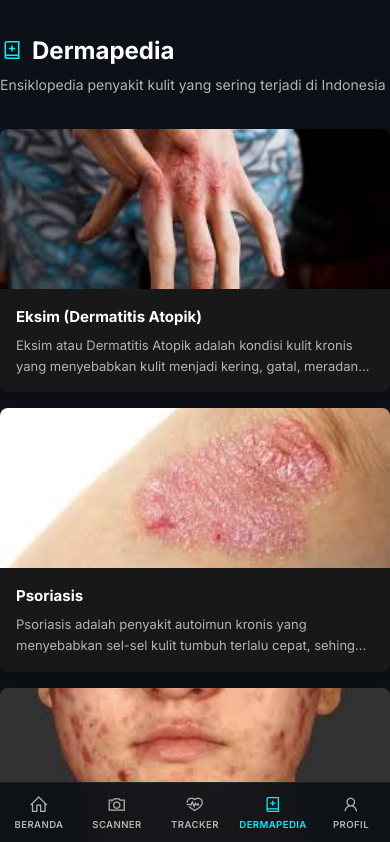
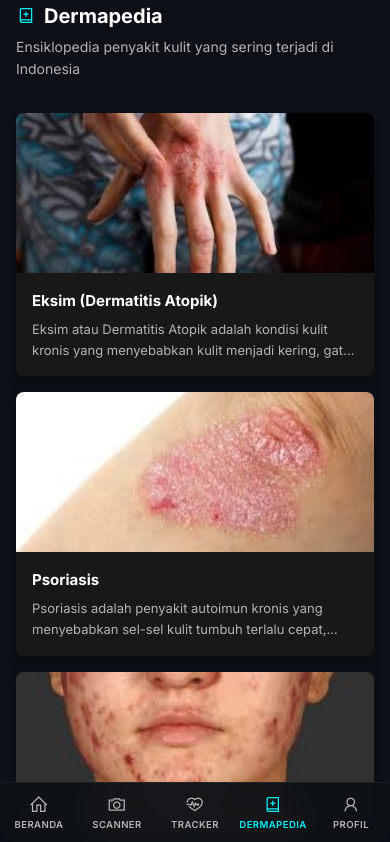
Before and after one commit to Aharist/SobatKulit, a Next.js app: page /edukasi in a window 390 px wide. Shown: the top 842 px of the page. Built offline with nearby package versions, Linux system fonts and the light colour scheme; no server answers.

Commit message:
feat: implement scanner camera component and initialize design system with global styles and layout modals

```diff
--- a/app/globals.css
+++ b/app/globals.css
@@ -404,6 +404,7 @@ img {
   justify-content: center;
   padding: var(--space-md);
   animation: fadeIn var(--transition-normal) ease;
+  overflow-y: auto;
 }
 
 .modal-content {
@@ -463,6 +464,7 @@ img {
   gap: var(--space-sm);
   padding: var(--space-md) var(--space-lg);
   border-top: 1px solid rgba(255, 255, 255, 0.06);
+  flex-wrap: wrap;
 }
 
 /* ============================================
@@ -921,7 +923,7 @@ img {
   width: 100%;
   max-width: 1200px;
   margin: 0 auto;
-  padding: 0 var(--space-md);
+  padding: 0 var(--space-lg);
 }
 
 .page-content {
@@ -965,6 +967,51 @@ img {
     max-width: 480px;
     margin: 0 auto;
     width: 100%;
+  }
+}
+
+/* Mobile-specific overrides */
+@media (max-width: 480px) {
+  .container {
+    padding: 0 var(--space-md);
+  }
+
+  .modal-backdrop {
+    padding: var(--space-sm);
+  }
+
+  .modal-content {
+    max-height: 95vh;
+  }
+
+  .modal-header {
+    padding: var(--space-md);
+  }
+
+  .modal-header h2 {
+    font-size: 1rem;
+  }
+
+  .modal-body {
+    padding: var(--space-md);
+  }
+
+  .modal-footer {
+    padding: var(--space-sm) var(--space-md);
+    gap: var(--space-sm);
+  }
+
+  .modal-footer .btn {
+    flex: 1 1 auto;
+    min-width: 0;
+    padding: 10px 14px;
+    font-size: 0.6875rem;
+    letter-spacing: 0.8px;
+    white-space: nowrap;
+  }
+
+  .page-title {
+    font-size: 1.25rem;
   }
 }
 
--- a/app/riwayat/page.js
+++ b/app/riwayat/page.js
@@ -265,7 +265,6 @@ export default function RiwayatPage() {
               <button
                 className="btn btn-ghost"
                 onClick={() => setSelectedScan(null)}
-                style={{ padding: '10px 20px', fontSize: '0.75rem' }}
               >
                 TUTUP
               </button>
--- a/components/ProfileModal.js
+++ b/components/ProfileModal.js
@@ -121,10 +121,10 @@ export default function ProfileModal({ onClose }) {
                 Tersimpan
               </span>
             )}
-            <button type="button" className="btn btn-ghost" onClick={onClose} style={{ padding: '10px 20px', fontSize: '0.75rem' }}>
+            <button type="button" className="btn btn-ghost" onClick={onClose}>
               BATAL
             </button>
-            <button type="submit" className="btn btn-primary" disabled={loading} style={{ padding: '10px 20px', fontSize: '0.75rem' }}>
+            <button type="submit" className="btn btn-primary" disabled={loading}>
               {loading ? 'MENYIMPAN...' : 'SIMPAN'}
             </button>
           </div>
--- a/components/QuestionnaireModal.js
+++ b/components/QuestionnaireModal.js
@@ -117,10 +117,10 @@ export default function QuestionnaireModal({ imagePreview, onSubmit, onBack }) {
           </div>
 
           <div className="modal-footer">
-            <button type="button" className="btn btn-ghost" onClick={onBack} style={{ padding: '10px 20px', fontSize: '0.75rem' }}>
+            <button type="button" className="btn btn-ghost" onClick={onBack}>
               KEMBALI
             </button>
-            <button type="submit" className="btn btn-primary" id="btn-analyze" style={{ padding: '10px 20px', fontSize: '0.75rem' }}>
+            <button type="submit" className="btn btn-primary" id="btn-analyze">
               <i className="las la-brain" style={{ fontSize: '1rem' }} />
               ANALISIS SEKARANG
             </button>
```
Also changed, not shown: components/ScannerCamera.js (+23 -4 lines).
